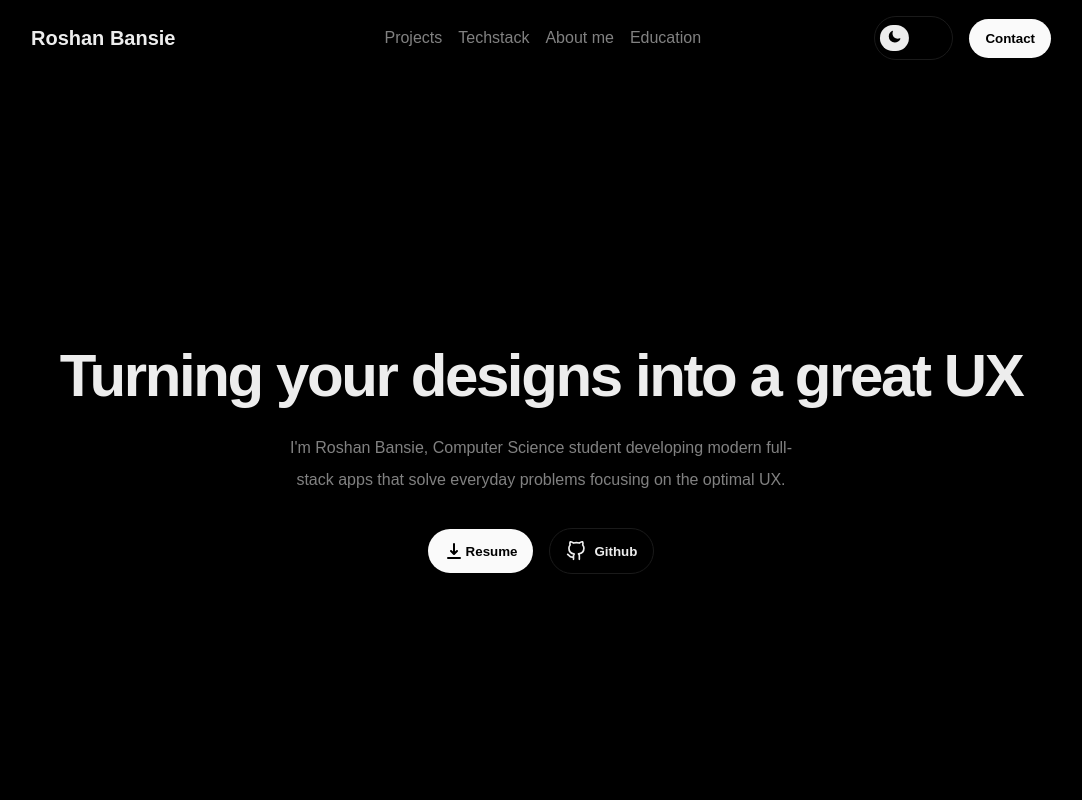
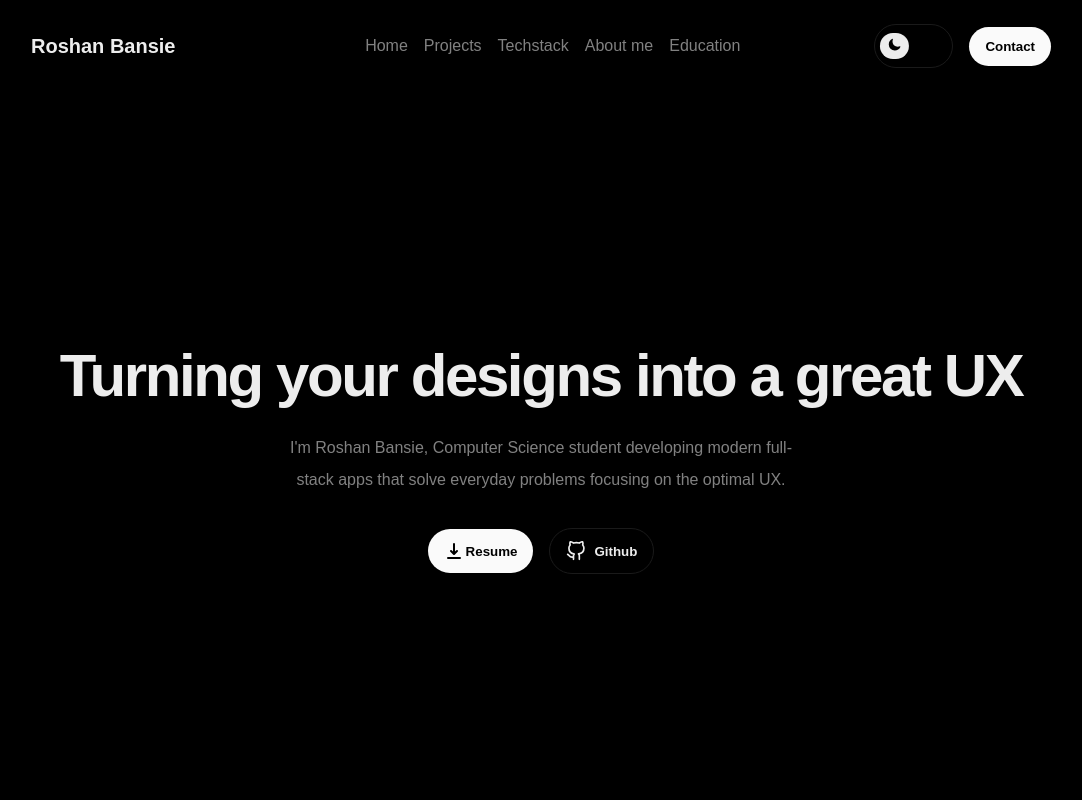
Before and after one commit to RoshanBansie/Portfolio, a Next.js app: page / in a window 1280 px wide. Shown: the top 800 px of the page, without its empty margins (99-1181 px from the left). Built offline with nearby package versions, Linux system fonts and the light colour scheme.

Commit message:
Navbar UX verbeterd voor auto-scrollen.

```diff
--- a/app/globals.css
+++ b/app/globals.css
@@ -58,6 +58,7 @@ main {
 }
 
 main > * {
+  scroll-margin-top: 8rem;
   width: 80%;
   margin: 5rem auto;
   max-width: 1800px;
--- a/components/layout/navbar/NavBar.tsx
+++ b/components/layout/navbar/NavBar.tsx
@@ -39,6 +39,7 @@ export default function Navbar() {
                     </div>
                     <nav className="nav-menu">
                         <ul>
+                            <Link className="navlink" href="/">Home</Link>
                             <Link className="navlink" href="/projects">Projects</Link>
                             <Link className="navlink" href="/#techstack">Techstack</Link>
                             <Link className="navlink" href="/#about-me">About me</Link>
--- a/components/layout/navbar/navbar.css
+++ b/components/layout/navbar/navbar.css
@@ -13,7 +13,7 @@ header {
     z-index: 3;
     width: 95%;
     max-width: 2200px;
-    padding: 1rem 0.5rem;
+    padding: 1.5rem 0.5rem;
     background: var(--background-primary);
 }
 
@@ -31,7 +31,7 @@ header {
     justify-content: center;
     align-items: center;
     list-style: none;
-    margin-left: 2.25rem;
+    margin-left: 3.5rem;
 }
 
 .logo {
```
